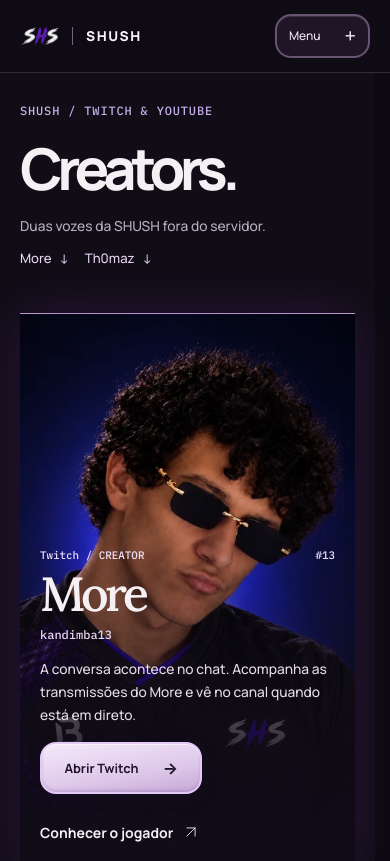
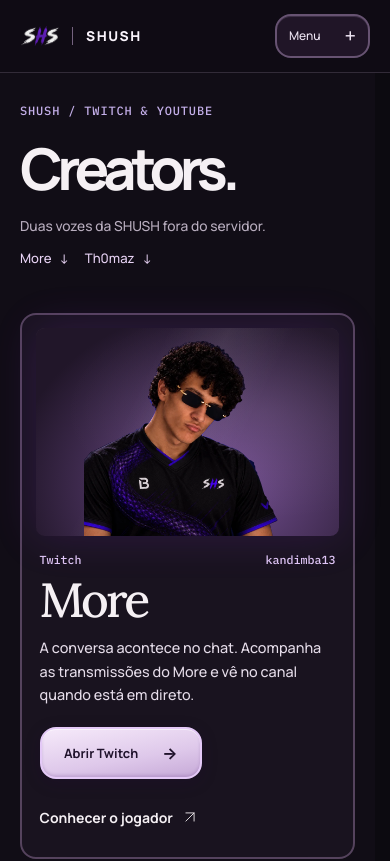
Before and after one commit to dstx11/Shush, a React (Vite) app: page /content in a window 390 px wide. Shown: the top 861 px of the page. Built offline with nearby package versions, Linux system fonts and the light colour scheme.

Commit message:
Give SHUSH creator channels distinct photographic profiles and clear destinations

```diff
--- a/src/components/home/HomeHub.tsx
+++ b/src/components/home/HomeHub.tsx
@@ -2,6 +2,7 @@ import { useState, type CSSProperties } from 'react';
 import '../../styles/luxury-discovery.css';
 import { ArrowIcon } from '../ui/ArrowIcon';
 import { AppLink } from '../ui/AppLink';
+import { ChannelPortrait } from '../ui/ChannelPortrait';
 import { PlayerPortrait } from '../ui/PlayerPortrait';
 import { creators, players } from '../../data/players';
 import { verifiedMatches, verifiedMatchHref } from '../../data/verified-matches';
@@ -57,7 +58,28 @@ export function HomeHub() {
       <div className="lux-ledger-list">{verifiedMatches.slice(0,3).map(match => <AppLink key={match.id} className="lux-score" href={verifiedMatchHref(match)} aria-label={`SHUSH ${match.shushScore}, ${match.opponent} ${match.opponentScore}; ${formatDate(match.date)}`}><span className="lux-score-meta"><time dateTime={match.date}>{formatDate(match.date)}</time><span>{match.map}</span></span><span className="lux-score-teams"><strong>SHUSH <span>vs {match.opponent}</span></strong><b>{match.shushScore}<small>:</small>{match.opponentScore}</b></span></AppLink>)}</div></div>
     </section>
     <TeamSheet />
-    <section className="lux-people" aria-labelledby="home-creators-title"><div><span className="section-kicker">Creators</span><h2 id="home-creators-title">Do outro lado<br /> do microfone.</h2><AppLink className="editorial-link" href="/content">Conhecer os canais <ArrowIcon /></AppLink></div><div className="lux-creator-links">{creators.map(player => <AppLink key={player.id} href={player.creatorUrl!} target="_blank" rel="noopener noreferrer"><PlayerPortrait player={player} decorative thumbnail sizes="80px" /><span><strong>{player.displayName}</strong><small>{player.creatorType === 'twitch' ? 'Twitch' : 'YouTube'}</small></span><span aria-hidden="true"><ArrowIcon /></span></AppLink>)}</div></section>
+    <section id="canais" className="lux-people" aria-labelledby="home-creators-title">
+      <header className="channels-heading">
+        <h2 id="home-creators-title">Do outro lado <em>do microfone.</em></h2>
+        <AppLink className="editorial-link" href="/content">Conhecer os canais <ArrowIcon /></AppLink>
+      </header>
+      <div className="lux-creator-links">
+        {creators.map(player => {
+          const platform = player.creatorType === 'twitch' ? 'Twitch' : 'YouTube';
+          return (
+            <AppLink key={player.id} data-channel={player.creatorType} href={player.creatorUrl!}
+              target="_blank" aria-label={`${platform} de ${player.displayName}, ${player.creatorHandle}`}>
+              <span className="channel-caption">
+                <small>{platform}</small>
+                <strong>{player.displayName}</strong>
+                <span>{player.creatorHandle} <ArrowIcon /></span>
+              </span>
+              <ChannelPortrait player={player} sizes="(max-width: 700px) 46vw, 25vw" />
+            </AppLink>
+          );
+        })}
+      </div>
+    </section>
     <div className="lux-closing"><AppLink href="/company"><span className="section-kicker">Sobre a SHUSH</span><strong>Começámos com<br />uma piada.</strong><span>Ler a nossa história <ArrowIcon /></span></AppLink><AppLink href="/products/jersey" className="closing-product"><img src="/assets/jersey/frontjersey.webp" alt="" width="1254" height="1254" loading="lazy" /><span className="section-kicker">Drop 01</span><strong>A nossa camisola.<br />O teu nick.</strong><span>Personalizar <ArrowIcon /></span></AppLink></div>
   </div>;
 }
--- /dev/null
+++ b/src/components/ui/ChannelPortrait.tsx
@@ -0,0 +1,13 @@
+import type { CSSProperties } from 'react';
+import type { Player } from '../../data/players';
+import { PlayerPortrait } from './PlayerPortrait';
+import '../../styles/channel-portrait.css';
+
+export function ChannelPortrait({ player, sizes, eager }: { player: Player; sizes: string; eager?: boolean }) {
+  return (
+    <span className="channel-photo" aria-hidden="true"
+      style={{ '--cutout': `url("/assets/campaign/${player.id}-mask.svg")` } as CSSProperties}>
+      <PlayerPortrait player={player} decorative sizes={sizes} eager={eager} />
+    </span>
+  );
+}
--- a/src/data/players.ts
+++ b/src/data/players.ts
@@ -11,6 +11,7 @@ export type Player = {
   isCreator?: boolean;
   creatorType?: 'twitch' | 'youtube';
   creatorUrl?: string;
+  creatorHandle?: string;
   agents?: string[];
   sensitivity?: string;
   equipment?: string;
@@ -38,6 +39,7 @@ export const players: Player[] = [
     roles: ['Sentinela', 'Iniciador'],
     isCreator: true,
     creatorType: 'twitch',
+    creatorHandle: 'kandimba13',
     creatorUrl: 'https://www.twitch.tv/kandimba13',
   },
   {
@@ -50,6 +52,7 @@ export const players: Player[] = [
     roles: ['Iniciador', 'Controlador'],
     isCreator: true,
     creatorType: 'youtube',
+    creatorHandle: '@Th0maaz_7',
     creatorUrl: 'https://www.youtube.com/@Th0maaz_7',
     avatar: '/assets/avatars/th0maz-jersey.webp',
   },
--- a/src/pages/ContentPage.tsx
+++ b/src/pages/ContentPage.tsx
@@ -3,7 +3,7 @@ import { ArrowIcon } from '../components/ui/ArrowIcon';
 import { creators } from '../data/players';
 import { Button } from '../components/ui/Button';
 import { AppLink } from '../components/ui/AppLink';
-import { PlayerPortrait } from '../components/ui/PlayerPortrait';
+import { ChannelPortrait } from '../components/ui/ChannelPortrait';
 
 export function ContentPage() {
   return <section id="content-creators" className="creator-page" aria-labelledby="content-title">
@@ -16,12 +16,11 @@ export function ContentPage() {
       <div className="creator-features">{creators.map((creator, index) => {
         const twitch = creator.creatorType === 'twitch';
         const platform = twitch ? 'Twitch' : 'YouTube';
-        return <article key={creator.id} className={`creator-feature is-${creator.creatorType}`} aria-labelledby={`creator-${creator.id}`}>
-          <div className="creator-art"><PlayerPortrait player={creator} decorative eager={index === 0} sizes="(max-width: 767px) 100vw, 48vw" /></div>
+        return <article key={creator.id} className="creator-feature" data-channel={creator.creatorType} id={`creator-${creator.id}`} aria-labelledby={`creator-title-${creator.id}`}>
+          <div className="creator-art"><ChannelPortrait player={creator} eager={index === 0} sizes="(max-width: 767px) 100vw, 48vw" /></div>
           <div className="creator-feature-copy">
-            <div className="creator-file-label"><span>{platform} / CREATOR</span><span>#{creator.number}</span></div>
-            <h2 id={`creator-${creator.id}`}>{creator.displayName}</h2>
-            <p className="creator-handle">{twitch ? 'kandimba13' : '@Th0maaz_7'}</p>
+            <div className="creator-file-label"><span>{platform}</span><span>{creator.creatorHandle}</span></div>
+            <h2 id={`creator-title-${creator.id}`}>{creator.displayName}</h2>
             <p className="creator-description">{twitch ? 'A conversa acontece no chat. Acompanha as transmissões do More e vê no canal quando está em direto.' : 'O jogo continua depois do último round. Explora os vídeos do Th0maz e acompanha as próximas publicações.'}</p>
             <div className="creator-channel-actions"><Button className="creator-channel" href={creator.creatorUrl!} target="_blank" rel="noopener noreferrer">Abrir {platform}</Button><AppLink className="editorial-link" href={`/esports/valorant/roster?player=${creator.id}`}>Conhecer o jogador <ArrowIcon /></AppLink></div>
           </div>
--- /dev/null
+++ b/src/styles/channel-portrait.css
@@ -0,0 +1,36 @@
+/* Each channel has its own studio light. All lighting stays behind the sitter. */
+[data-channel="twitch"] { --channel-light: #785297; --channel-ink: #211629; --channel-type: #dfc5f6; }
+[data-channel="youtube"] { --channel-light: #97666c; --channel-ink: #291b23; --channel-type: #f0cdd1; }
+.channel-photo {
+  isolation: isolate;
+  position: relative;
+  display: grid;
+  place-items: end center;
+  min-width: 0;
+  overflow: hidden;
+  background: linear-gradient(116deg, transparent 33%, #ffffff12 48%, transparent 64%),
+    radial-gradient(ellipse at 60% 75%, var(--channel-light), var(--channel-ink) 80%);
+}
+.channel-photo::before {
+  content: '';
+  position: absolute;
+  inset: 0;
+  background: radial-gradient(ellipse at 75% 40%, #fff1ed35, transparent 62%);
+  opacity: .35;
+}
+.channel-photo img {
+  position: relative;
+  width: 100%;
+  height: 100%;
+  min-height: 0;
+  object-fit: contain;
+  object-position: center bottom !important;
+  mask: var(--cutout) center bottom / contain no-repeat;
+}
+.channel-photo .portrait-placeholder { align-self: stretch; }
+@media (prefers-reduced-motion: no-preference) {
+  html:not([data-motion=reduce]) .channel-photo::before { transition: opacity .32s ease-out; }
+  html:not([data-motion=reduce]) .channel-photo img { transition: transform .36s var(--ease-out); transform-origin: center bottom; }
+  html:not([data-motion=reduce]) [data-channel]:is(:hover, :focus-within) .channel-photo img { transform: scale(1.025); }
+}
+[data-channel]:is(:hover, :focus-within) .channel-photo::before { opacity: 1; }
--- a/src/styles/creators.css
+++ b/src/styles/creators.css
@@ -6,14 +6,21 @@
 .creator-heading-foot nav,.creator-channel-actions{display:flex;align-items:center;gap:1rem;flex-wrap:wrap}
 .creator-heading-foot nav a{display:flex;align-items:center;gap:.5rem;min-height:44px;color:#e8d3f5;font-size:.82rem}
 .creator-features{display:grid;grid-template-columns:1fr 1fr;gap:clamp(1rem,3vw,3rem)}
-.creator-feature{display:grid;grid-template:1fr / 1fr;isolation:isolate;position:relative;border-top:1px solid #ba9dcc}
-.creator-art,.creator-feature-copy{grid-area:1/1;min-width:0}
-.creator-art{position:absolute;inset:0;z-index:-1;overflow:hidden}
-.creator-art img,.creator-art>.portrait-placeholder{width:100%;height:100%;object-fit:cover;object-position:50% 0!important}
-.creator-art::after{content:"";position:absolute;inset:0;background:linear-gradient(0deg,#100c17 1%,#100c17e8 17%,#100c1788 39%,transparent 73%)}
-.creator-feature-copy{align-self:end;padding:clamp(1.25rem,2.5vw,2.5rem);padding-top:clamp(18rem,28vw,28rem)}
-.creator-file-label{display:flex;justify-content:space-between;color:#eee0fa;font:.68rem var(--font-mono)}
-.creator-feature h2{font:550 clamp(3rem,6vw,6rem)/1 'SHUSH Hearth',Georgia,serif;letter-spacing:-.075em;margin:.55rem 0}
-.creator-handle{font:.75rem var(--font-mono);color:#ead8f4}
-.creator-description{max-width:39ch;font-size:.86rem;line-height:1.65;color:#e5dce9;margin:1rem 0}
-@media(max-width:767px){.creator-page{padding-top:6.3rem}.creator-features{grid-template-columns:1fr;gap:2.5rem}.creator-feature-copy{padding-top:clamp(13rem,60vw,23rem)}}
+.creator-feature {
+  min-width: 0;
+  padding: clamp(.85rem, 2vw, 1.65rem);
+  border: var(--surface-stroke) solid #55435d;
+  border-radius: var(--radius-md);
+  background: #19131f;
+  scroll-margin-top: 6rem;
+}
+.creator-art { overflow: hidden; border-radius: calc(var(--radius-md) - .45rem); }
+.creator-art .channel-photo { height: clamp(13rem, 22vw, 21rem); }
+.creator-feature-copy { padding: clamp(1rem, 2vw, 1.65rem) .25rem .25rem; }
+.creator-file-label { display: flex; justify-content: space-between; flex-wrap: wrap; gap: .5rem; color: var(--channel-type); font: .73rem var(--font-mono); }
+.creator-feature h2 { font: 500 clamp(3rem, 5vw, 5rem)/1 'SHUSH Hearth',Georgia,serif; letter-spacing: -.06em; margin: .55rem 0; }
+.creator-description { max-width: 45ch; font-size: .9rem; line-height: 1.65; color: #e5dce9; margin: .75rem 0 1.25rem; }
+@media (max-width:767px) {
+  .creator-page { padding-top: 6.3rem; }
+  .creator-features { grid-template-columns: 1fr; gap: 1.5rem; }
+}
```
Also changed, not shown: src/styles/luxury-discovery.css (+27 -3 lines), 2 other files (tests, documents, lock files or other folders).
